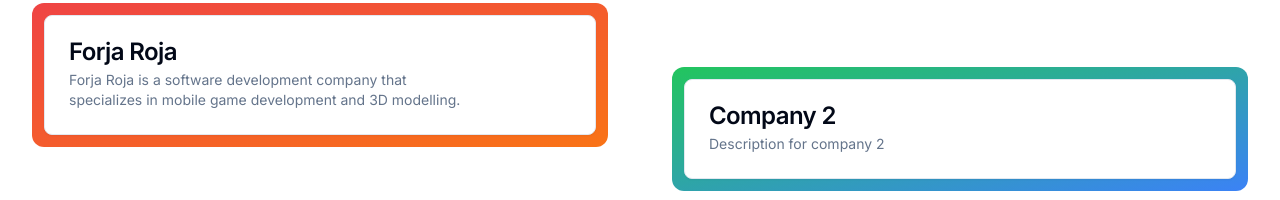
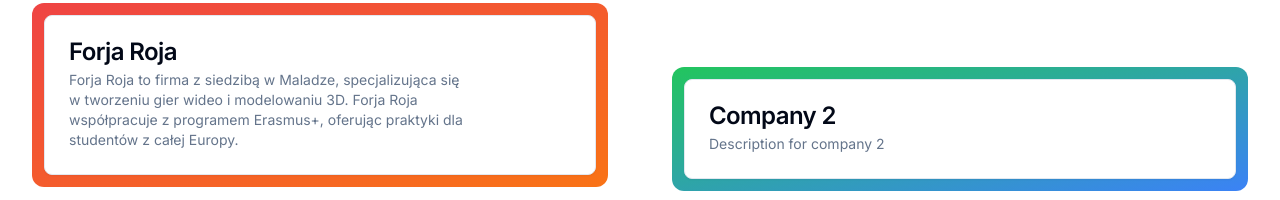
Before and after one commit to sokq44/erasmus-website, a Next.js app: page / in a window 1280 px wide. Shown: the part 745-945 px from the top of the page. Built offline with nearby package versions, Linux system fonts and the light colour scheme.

Commit message:
chore: changed description

```diff
--- a/assets/companies.ts
+++ b/assets/companies.ts
@@ -5,7 +5,7 @@ export const companies: Company[] = [
         name: "Forja Roja",
         imageSrc: "https://via.placeholder.com/150",
         description:
-            "Forja Roja is a software development company that specializes in mobile game development and 3D modelling.",
+            "Forja Roja to firma z siedzibą w Maladze, specjalizująca się w tworzeniu gier wideo i modelowaniu 3D. Forja Roja współpracuje z programem Erasmus+, oferując praktyki dla studentów z całej Europy.",
         address: {
             country: "Spain",
             city: "Malaga",
```
